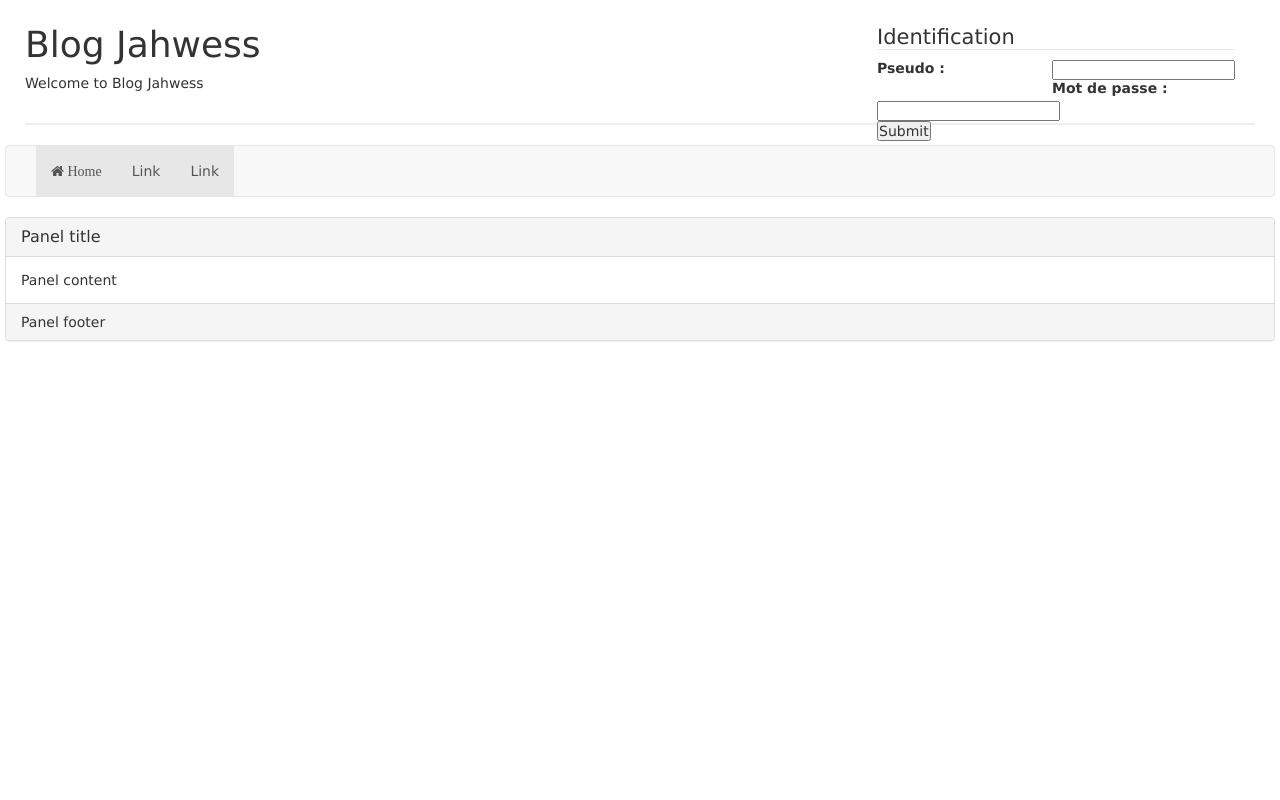
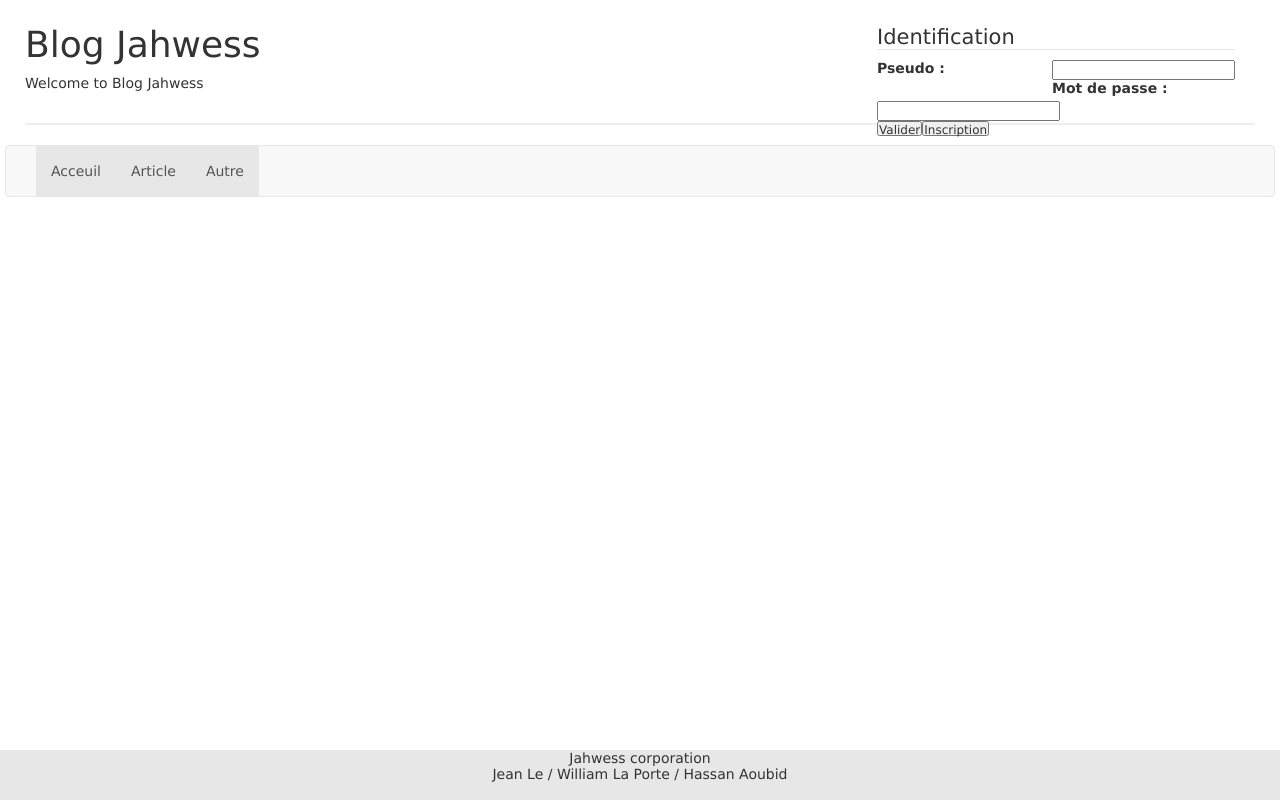
Before and after one commit to Hazainn/Mean_project, a Node server app: page / in a window 1280 px wide. Run offline with Node 20, Linux system fonts and the light colour scheme; some libraries are stand-ins or nearby versions.

Commit message:
Ajout de certain élément :  - Ajout d'un fichier footer.jade  - Ajout d'un fichier header.jade  - Ajout d'un fichier inscription.jade  - ajout du code HTML pour l'incription

```diff
--- a/public/stylesheets/style.css
+++ b/public/stylesheets/style.css
@@ -35,7 +35,34 @@ header {
 	width: 175px;
 	float: left;
 }
+
+.form button {
+	font-size: 12px;
+	height: 15px;
+}
+
 .form legend {
 	margin-bottom: 5px;
  	font: 9;
 }
+
+footer {
+	position: absolute;
+	background:#e7e7e7;
+	width:100%;
+	height: 50px;
+	bottom:0;
+	left:0;
+}
+
+footer p {
+	text-align: center;
+	margin: 0px;
+	padding: 0px;
+}
+
+.subscribe {
+	display: block;
+	width: 175px;
+	float: left;
+}
--- a/routes/index.js
+++ b/routes/index.js
@@ -11,4 +11,8 @@ router.get('/test', function(req, res, next) {
   res.render('test', { title: title });
 });
 
+router.get('/inscription', function(req, res, next) {
+  res.render('inscription', { title: title });
+});
+
 module.exports = router;
--- /dev/null
+++ b/views/article.jade
@@ -0,0 +1,6 @@
+extends layout
+	div(class="panel panel-default")
+		div(class="panel-heading")
+			h3(class="panel-title") Panel title
+		div(class="panel-body") Panel content
+		div(class="panel-footer") Panel footer
--- /dev/null
+++ b/views/footer.jade
@@ -0,0 +1,3 @@
+footer
+	p Jahwess corporation
+	p Jean Le / William La Porte / Hassan Aoubid
--- a/views/header.jade
+++ b/views/header.jade
@@ -11,23 +11,24 @@ fieldset(class="form")
 	label(for="pass") Mot de passe :
 	input(type="password" name="pass" id="pass")
 	br
-	input(type="submit" action="/connexion")
-
+	button(type="submit" action="/connexion") Valider
+	button(type="submit" action="/inscription") Inscription
 nav(class="navbar navbar-default")
 	div(class="container-fluid")
 		div(class="navbar-header")
-			button(type="button" class="navbar-toggle" data-toggle="collapse" data-target="#bs-example-navbar-collapse-1" aria-expanded="true")
+			button(type="button" class="navbar-toggle" data-toggle="collapse" data-target="#bs-example-navbar-collapse-1" aria-expanded="false")
 				span(class="sr-only")
-					| Toggle navigation
+					|Toggle navigation
 				span(class="icon-bar")
 				span(class="icon-bar")
 		div(class="navbar-collapse collapse in" id="bs-example-navbar-collapse-9" aria-expanded="true")
 			ul(class="nav navbar-nav")
 				li(class="active")
 					a(href="#")
-						i(class="fa fa-home")
-							|Home
+						|Acceuil
 				li(class="active")
-					a(href="#") Link
+					a(href="#")
+						|Article
 				li(class="active")
-					a(href="#") Link
+					a(href="#")
+						|Autre
--- a/views/index.jade
+++ b/views/index.jade
@@ -1 +1,3 @@
 extends layout
+
+block content
--- a/views/layout.jade
+++ b/views/layout.jade
@@ -7,8 +7,5 @@ html
 		script(src='http://ajax.googleapis.com/ajax/libs/jquery/2.0.3/jquery.min.js')
 	body
 		include header
-		div(class="panel panel-default")
-			div(class="panel-heading")
-				h3(class="panel-title") Panel title
-			div(class="panel-body") Panel content
-			div(class="panel-footer") Panel footer
+		block content
+		include footer
```
Also changed, not shown: views/inscription.jade (+13 -0 lines), 2 other files.
